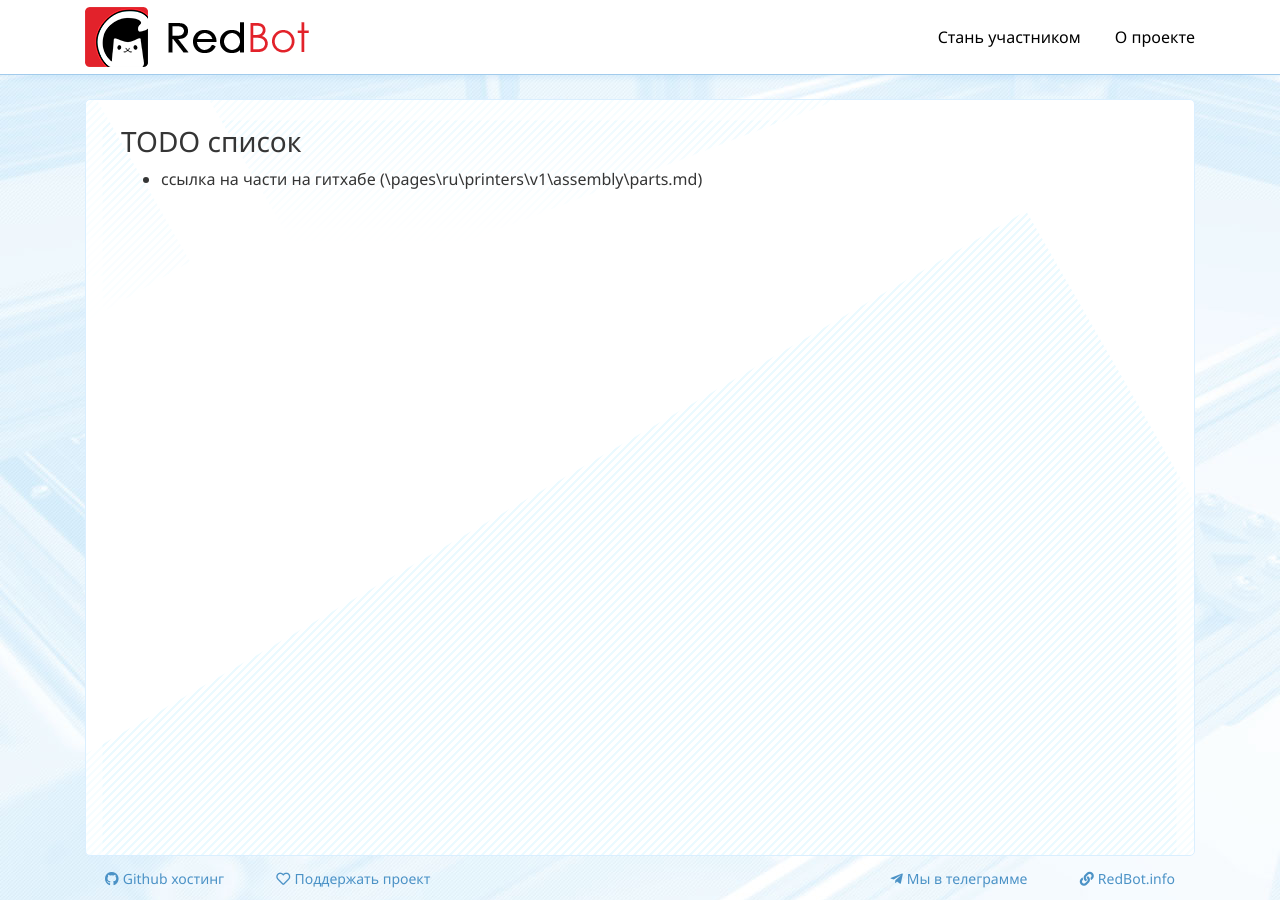
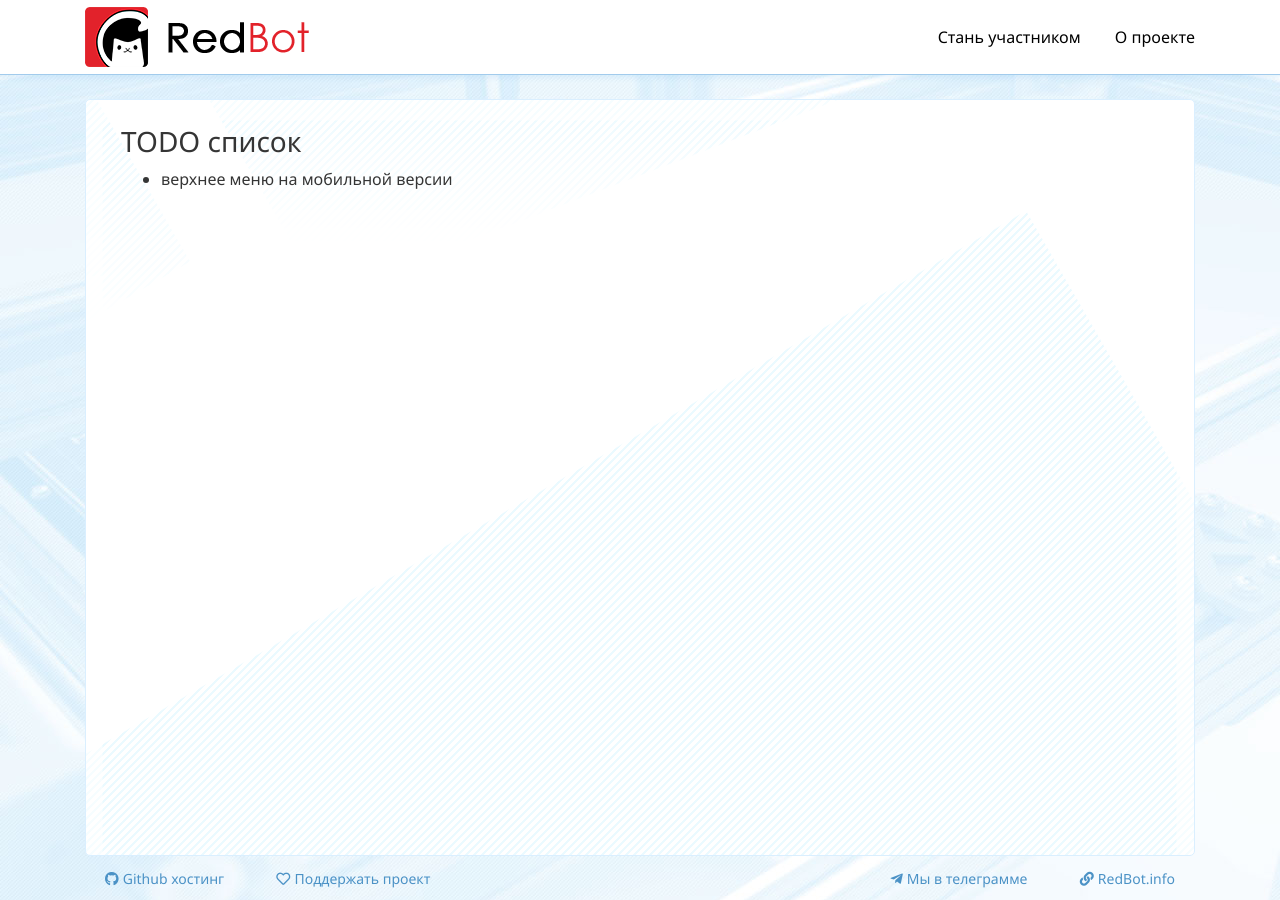
Before and after one commit to NickRimmer/RedBot, a Jekyll site: the page built from pages/ru/todo.md, in a window 1280 px wide. Built offline with Jekyll 4.4.1, drawn with Linux system fonts in a browser that asks for light colours; nearby versions of some CDN libraries; comment, search, counter and statistics services are not loaded; our own code applies the rules of GitHub Pages for plain Markdown files.

Commit message:
link update

```diff
--- a/pages/ru/todo.md
+++ b/pages/ru/todo.md
@@ -3,4 +3,4 @@ breadcrumb_hide: true
 ---
 
 ### TODO список
-* ссылка на части на гитхабе (\pages\ru\printers\v1\assembly\parts.md)
+- верхнее меню на мобильной версии
```
Also changed, not shown: pages/ru/printers/v1/assembly/parts.md (+1 -1 lines).
